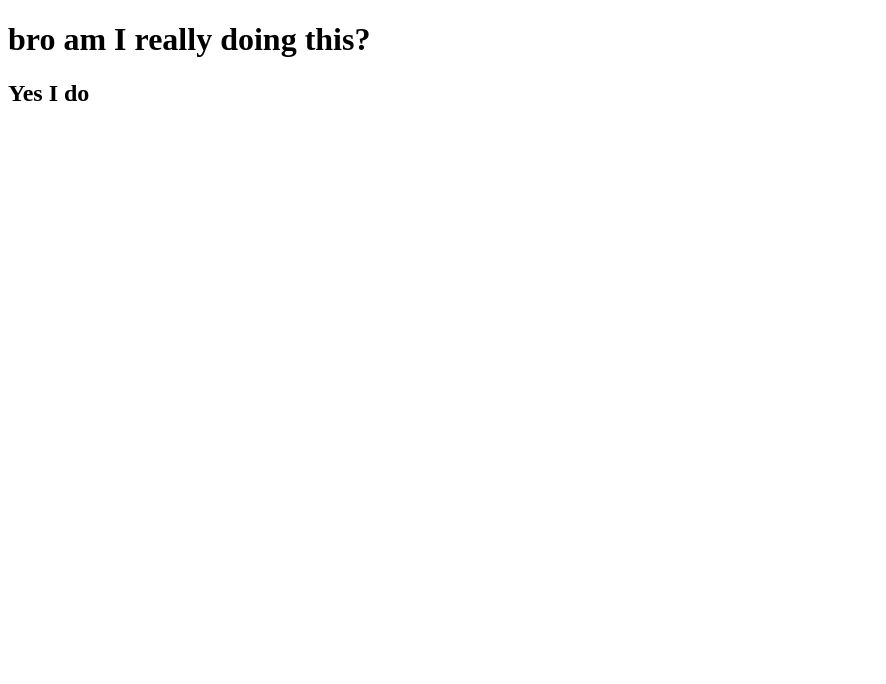
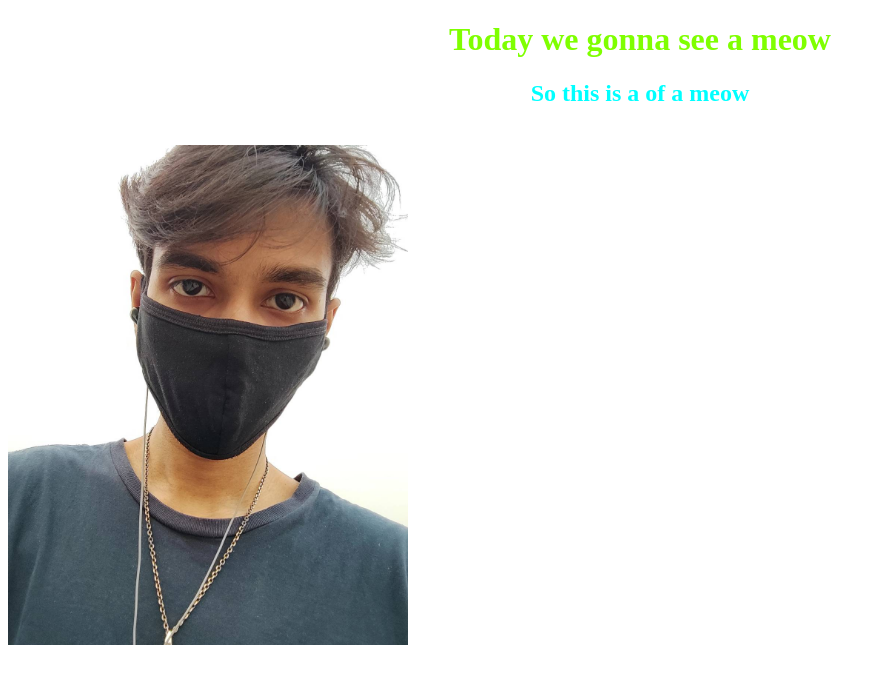
Before and after one commit to RuponGomeZ/third-repo, a plain HTML site: page index.html in a window 1280 px wide. Shown: the whole page, without its empty margins (0-886 px from the left). Drawn offline with Linux system fonts and the light colour scheme.

Commit message:
photo added

```diff
--- a/index.html
+++ b/index.html
@@ -5,9 +5,15 @@
     <meta http-equiv="X-UA-Compatible" content="IE=edge">
     <meta name="viewport" content="width=device-width, initial-scale=1.0">
     <title>third repo</title>
+    <link rel="stylesheet" href="style.css">
 </head>
 <body>
-    <h1>bro am I really doing this?</h1>
-    <h2>Yes I do</h2>
+    <h1>Today we gonna see a meow</h1>
+    <h2>So this is a of a meow</h2>
+    <br>
+
+    <img src="/Photos/me.jpg" alt="me">
+
+
 </body>
 </html>
--- /dev/null
+++ b/style.css
@@ -0,0 +1,13 @@
+h1{
+    color: chartreuse;
+    text-align: center;
+}
+h2{
+    color: aqua;
+    text-align: center;
+    border: 30px;
+}
+img{
+    width: 400px;
+    border: 40px;
+}
```
Also changed, not shown: Photos/cat.avif (added), Photos/me.jpg (added).
